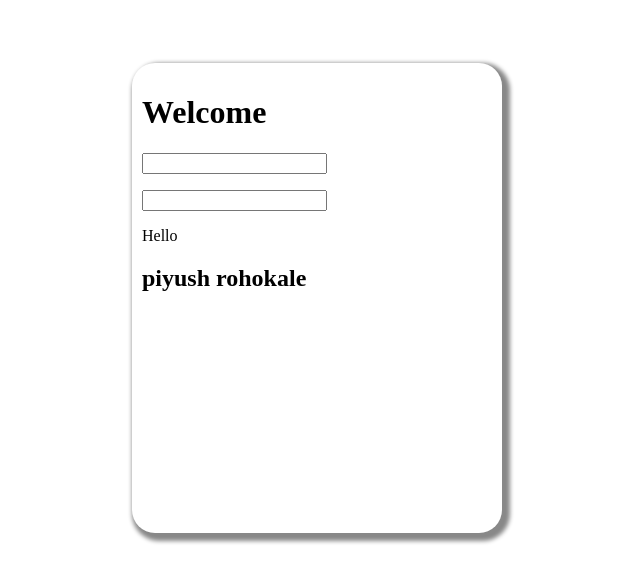
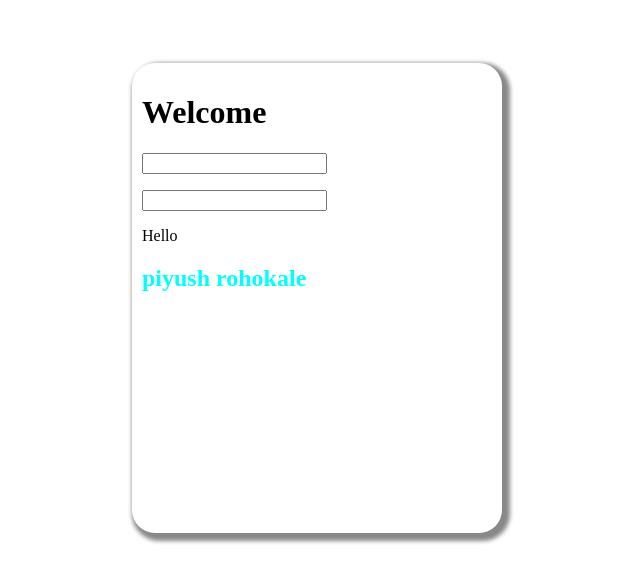
Before and after one commit to mayurrohokale/practice_repo, an Angular app: page / in a window 1280 px wide. Shown: the part 102-684 px from the top of the page, without its empty margins (323-963 px from the left). Built offline with nearby package versions, Linux system fonts and the light colour scheme.

Commit message:
changes in css

```diff
--- a/src/app/app.component.css
+++ b/src/app/app.component.css
@@ -10,3 +10,6 @@
     transform: translate(-50%, -50%);
     padding: 10px;
 }
+h2 {
+    color: aqua;
+}
```
